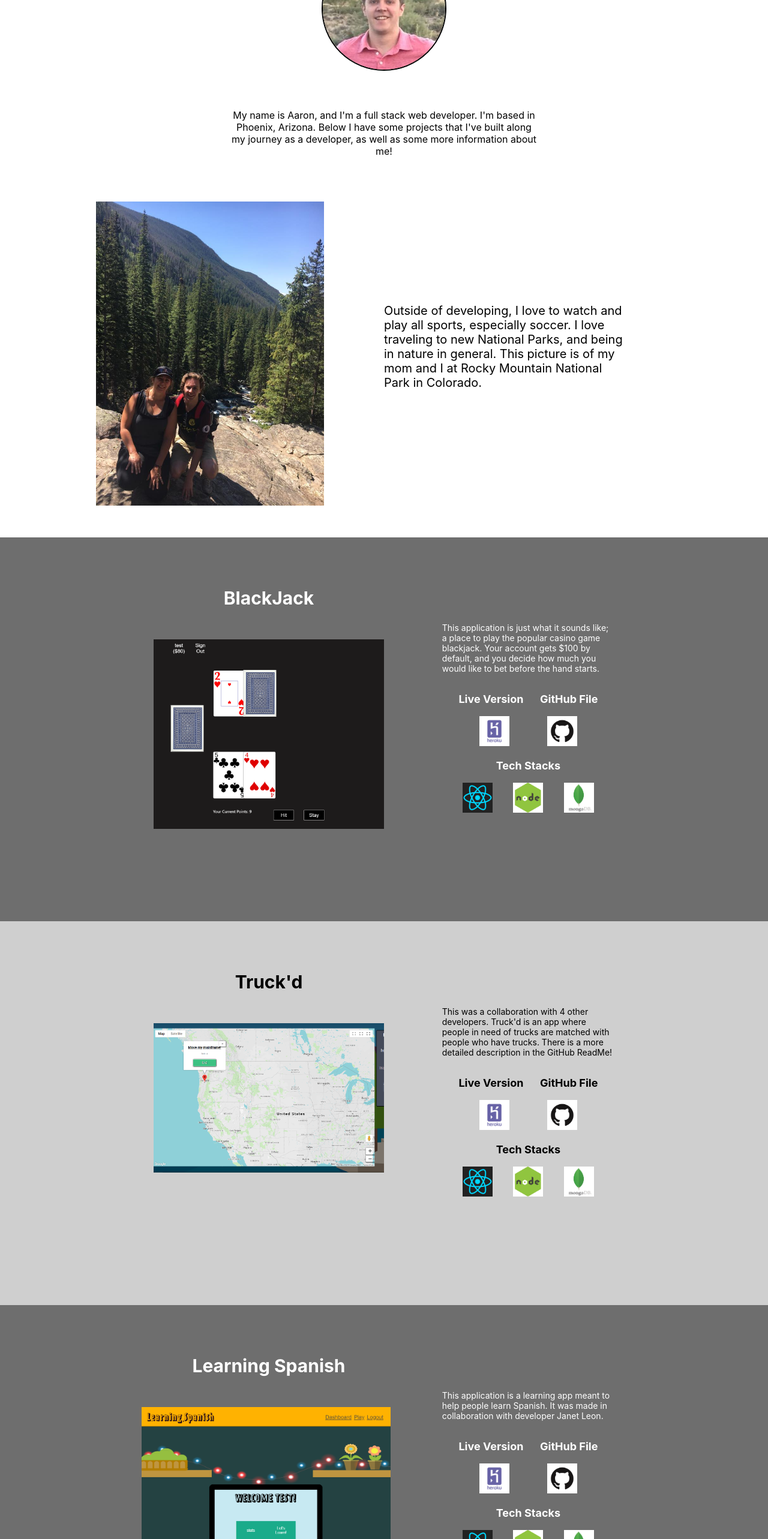
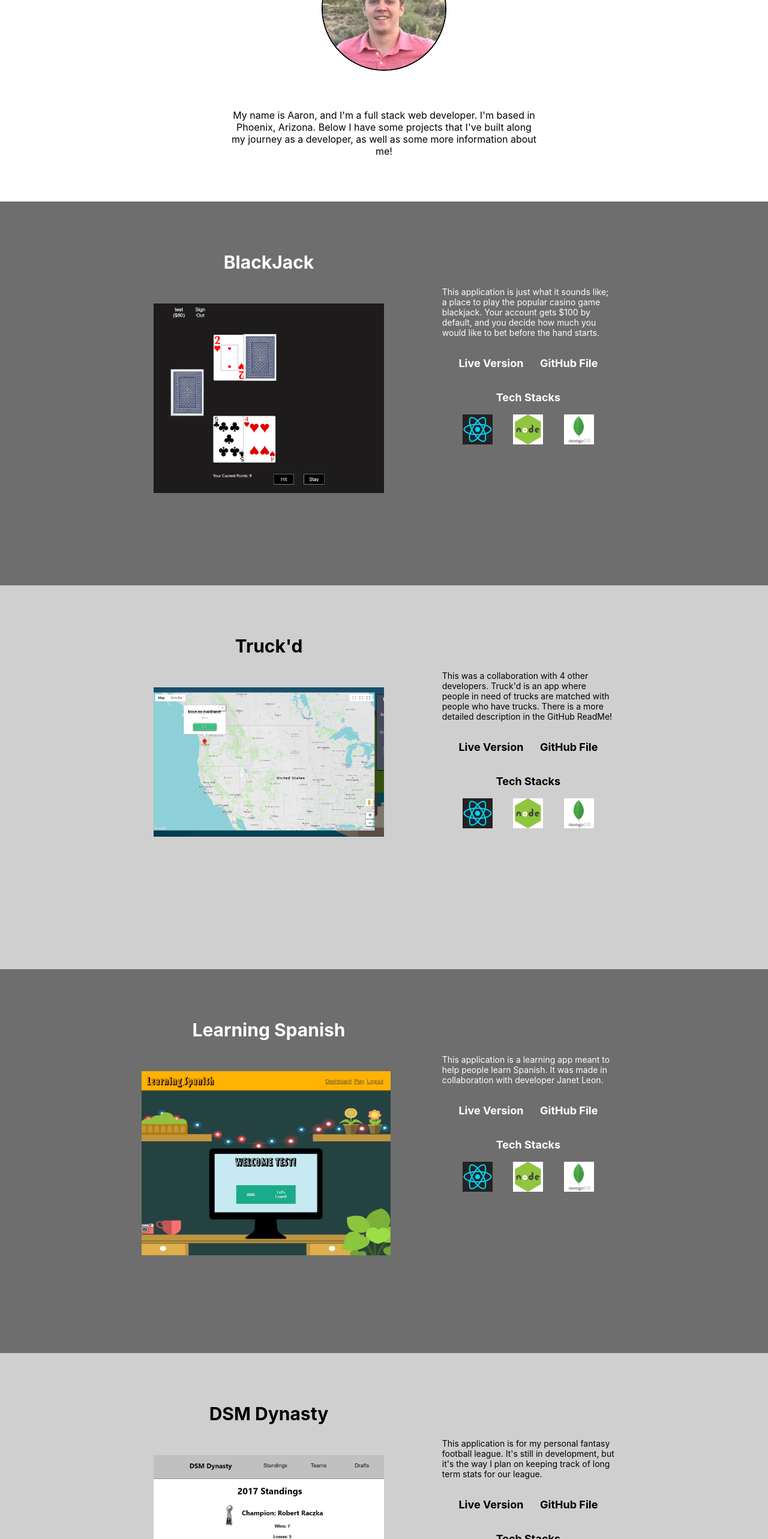
Before and after one commit to WhiteheadAaron/portfolio, a React (Create React App) app: page / in a window 1280 px wide. Shown: the part 234-2800 px from the top of the page at 60% size. Built offline with nearby package versions, Linux system fonts and the light colour scheme.

Commit message:
updated css, looking good

```diff
--- a/src/App.js
+++ b/src/App.js
@@ -35,18 +35,10 @@ class App extends Component {
           <button className="aboutButton">About Me</button>
           <button className="contactButton">Contact Me</button> */}
         </div>
-        <div className="aboutMeGrid">
-          <div className="picBox">
-            <img
-              src={require("./images/about.jpg")}
-              alt="Aaron"
-              className="aboutPic"
-            />
-          </div>
-          <p className="aboutMe">
-            Outside of developing, I love to watch and play all sports, especially soccer. I love traveling to new National Parks, and being in nature in general. This picture is of my mom and I at Rocky Mountain National Park in Colorado.
-          </p>
-        </div>
+        {/* <div className="aboutMeGrid">
+
+
+        </div> */}
         <div className="navHelper" id="projects" />
         <div className="secondGrid">
           <div className="projectOne">
@@ -64,33 +56,22 @@ class App extends Component {
                 the hand starts.
               </p>
               <div className="headBox">
-                <h3>Live Version</h3>
-                <h3>GitHub File</h3>
-              </div>
-              <div className="logoBox">
-                <a
+              <a
                   href="https://blackjack-app-client.herokuapp.com/"
                   target="_blank"
                   rel="noopener noreferrer"
                 >
-                  <img
-                    src={require("./images/heroku.png")}
-                    alt="Heroku logo"
-                    className="techPic"
-                  />
+                <h3>Live Version</h3>
                 </a>
                 <a
                   href="https://github.com/WhiteheadAaron/blackjack-client"
                   target="_blank"
                   rel="noopener noreferrer"
                 >
-                  <img
-                    src={require("./images/GitHub.png")}
-                    alt="GitHub logo"
-                    className="techPic"
-                  />
+                <h3>GitHub File</h3>
                 </a>
               </div>
+
               <div className="headBox">
                 <h3>Tech Stacks</h3>
               </div>
@@ -148,33 +129,22 @@ class App extends Component {
                 ReadMe!
               </p>
               <div className="headBox">
-                <h3>Live Version</h3>
-                <h3>GitHub File</h3>
-              </div>
-              <div className="logoBox">
-                <a
+              <a
                   href="https://mountain-men-truckd.herokuapp.com/"
                   target="_blank"
                   rel="noopener noreferrer"
                 >
-                  <img
-                    src={require("./images/heroku.png")}
-                    alt="Heroku logo"
-                    className="techPic"
-                  />
+                <h3>Live Version</h3>
                 </a>
                 <a
                   href="https://github.com/thinkful-ei24/mountain-men-client"
                   target="_blank"
                   rel="noopener noreferrer"
                 >
-                  <img
-                    src={require("./images/GitHub.png")}
-                    alt="GitHub logo"
-                    className="techPic"
-                  />
+                <h3>GitHub File</h3>
                 </a>
               </div>
+
               <div className="headBox">
                 <h3>Tech Stacks</h3>
               </div>
@@ -230,33 +200,22 @@ class App extends Component {
                 Spanish. It was made in collaboration with developer Janet Leon.
               </p>
               <div className="headBox">
-                <h3>Live Version</h3>
-                <h3>GitHub File</h3>
-              </div>
-              <div className="logoBox">
-                <a
+              <a
                   href="https://learn-spanish-app.herokuapp.com"
                   target="_blank"
                   rel="noopener noreferrer"
                 >
-                  <img
-                    src={require("./images/heroku.png")}
-                    alt="Heroku logo"
-                    className="techPic"
-                  />
+                <h3>Live Version</h3>
                 </a>
                 <a
                   href="https://github.com/thinkful-ei24/aaron-janet-spaced-repetition-client"
                   target="_blank"
                   rel="noopener noreferrer"
                 >
-                  <img
-                    src={require("./images/GitHub.png")}
-                    alt="GitHub logo"
-                    className="techPic"
-                  />
+                <h3>GitHub File</h3>
                 </a>
               </div>
+
               <div className="headBox">
                 <h3>Tech Stacks</h3>
               </div>
@@ -313,33 +272,22 @@ class App extends Component {
                 track of long term stats for our league.
               </p>
               <div className="headBox">
-                <h3>Live Version</h3>
-                <h3>GitHub File</h3>
-              </div>
-              <div className="logoBox">
-                <a
+              <a
                   href="https://dsm-dynasty.herokuapp.com"
                   target="_blank"
                   rel="noopener noreferrer"
                 >
-                  <img
-                    src={require("./images/heroku.png")}
-                    alt="Heroku logo"
-                    className="techPic"
-                  />
+                <h3>Live Version</h3>
                 </a>
                 <a
                   href="https://github.com/WhiteheadAaron/DSM-Dynasty-Client"
                   target="_blank"
                   rel="noopener noreferrer"
                 >
-                  <img
-                    src={require("./images/GitHub.png")}
-                    alt="GitHub logo"
-                    className="techPic"
-                  />
+                <h3>GitHub File</h3>
                 </a>
               </div>
+
               <div className="headBox">
                 <h3>Tech Stacks</h3>
               </div>
@@ -396,33 +344,22 @@ class App extends Component {
                 the results page.
               </p>
               <div className="headBox">
-                <h3>Live Version</h3>
-                <h3>GitHub File</h3>
-              </div>
-              <div className="logoBox">
-                <a
+              <a
                   href="https://whitehead-tax-service.herokuapp.com/"
                   target="_blank"
                   rel="noopener noreferrer"
                 >
-                  <img
-                    src={require("./images/heroku.png")}
-                    alt="Heroku logo"
-                    className="techPic"
-                  />
+                <h3>Live Version</h3>
                 </a>
                 <a
                   href="https://github.com/WhiteheadAaron/whitehead-tax-service"
                   target="_blank"
                   rel="noopener noreferrer"
                 >
-                  <img
-                    src={require("./images/GitHub.png")}
-                    alt="GitHub logo"
-                    className="techPic"
-                  />
+                <h3>GitHub File</h3>
                 </a>
               </div>
+
               <div className="headBox">
                 <h3>Tech Stacks</h3>
               </div>
--- a/src/medium.css
+++ b/src/medium.css
@@ -108,6 +108,8 @@
     background-color: rgb(236, 245, 248);
   }
 
+
+
   .nav h1 {
     grid-column: 1 / 6;
     font-size: 24px;
@@ -137,6 +139,11 @@
     grid-column: 1 / 11;
     margin-left: 20px;
     margin-right: 20px;
+    grid-template-rows: repeat(10, 10vh);
+  }
+
+  .secondGrid, .thirdGrid, .fourthGrid, .fifthGrid, .sixthGrid {
+    height: 90vh;
   }
 
   .projectOne h2,
@@ -204,4 +211,8 @@
     max-width: 45px;
     max-height: 45px;
   }
+
+  .blackjackPic {
+    margin-bottom: 100px;
+  }
 }
--- a/src/small.css
+++ b/src/small.css
@@ -31,7 +31,7 @@
   }
 
   .projectOne p, .projectTwo p, .projectThree p, .projectFour p, .projectFive p {
-    font-size: 13px;
+    font-size: 16px;
   }
 
   .blackjackPic {
@@ -160,7 +160,7 @@
     grid-column: 3 / 9;
     grid-row: 2 / 6;
     margin-bottom: 15px;
-    margin-top: -15px;
+    margin-top: -25px;
   }
 
   .pBox {
@@ -206,3 +206,13 @@
   }
 
 }
+
+@media only screen and (max-width: 350px) {
+  .secondGrid, .thirdGrid, .fourthGrid, .fifthGrid, .sixthGrid {
+    height: 100vh;
+  }
+
+  .profPic {
+    grid-row: 5 / 6;
+  }
+}
```
